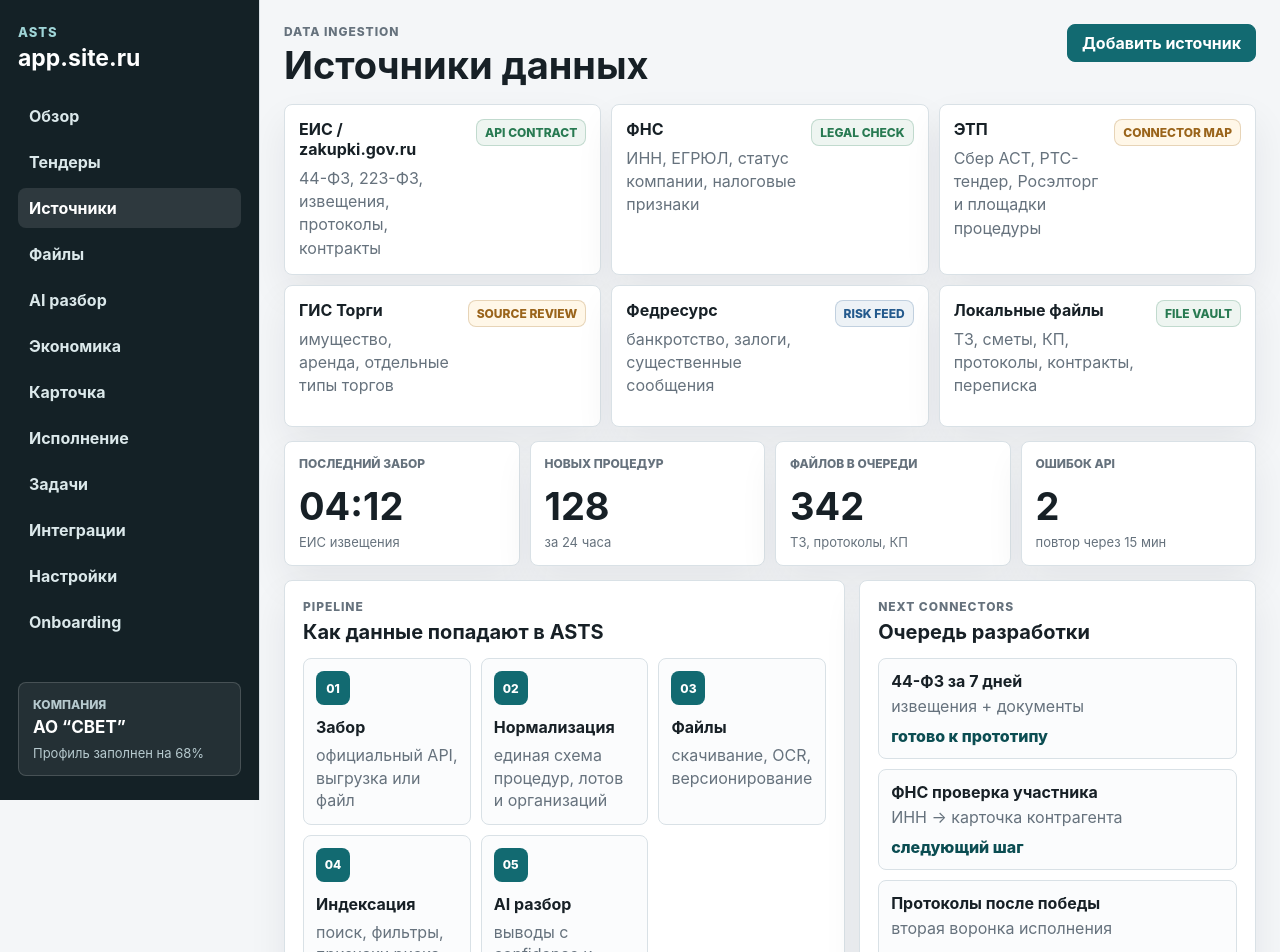
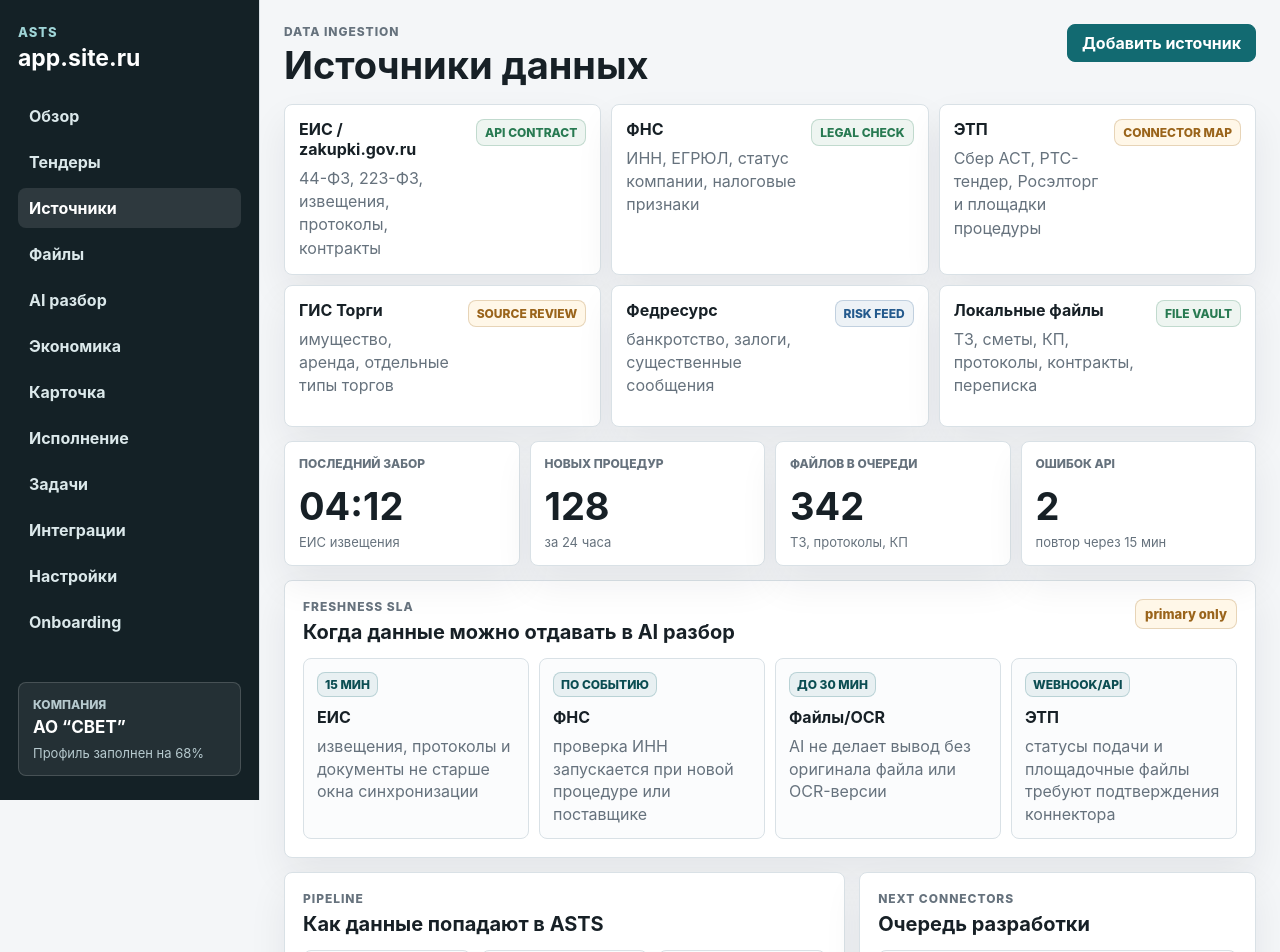
Before and after one commit to info14fourteen-creator/ASTS, a Next.js app in the folder apps/web/: page /sources in a window 1280 px wide. Shown: the top 952 px of the page. Built offline with nearby package versions, Linux system fonts and the light colour scheme.

Commit message:
Add source freshness SLA

```diff
--- a/apps/web/app/globals.css
+++ b/apps/web/app/globals.css
@@ -1103,6 +1103,53 @@ dd {
   line-height: 1.35;
 }
 
+.freshness-panel {
+  margin-top: 14px;
+}
+
+.freshness-grid {
+  display: grid;
+  grid-template-columns: repeat(4, minmax(0, 1fr));
+  gap: 10px;
+}
+
+.freshness-card {
+  min-height: 130px;
+  border: 1px solid var(--line);
+  border-radius: 8px;
+  padding: 13px;
+  background: #fbfcfd;
+}
+
+.freshness-card span,
+.freshness-card strong,
+.freshness-card p {
+  display: block;
+}
+
+.freshness-card span {
+  width: fit-content;
+  border: 1px solid rgba(18, 106, 113, 0.22);
+  border-radius: 8px;
+  padding: 4px 7px;
+  background: rgba(18, 106, 113, 0.08);
+  color: var(--accent-dark);
+  font-size: 12px;
+  font-weight: 850;
+  text-transform: uppercase;
+}
+
+.freshness-card strong {
+  margin-top: 10px;
+  line-height: 1.25;
+}
+
+.freshness-card p {
+  margin: 8px 0 0;
+  color: var(--muted);
+  line-height: 1.4;
+}
+
 .pipeline {
   display: grid;
   grid-template-columns: repeat(auto-fit, minmax(150px, 1fr));
@@ -2329,6 +2376,10 @@ dd {
     grid-template-columns: repeat(2, minmax(0, 1fr));
   }
 
+  .freshness-grid {
+    grid-template-columns: repeat(2, minmax(0, 1fr));
+  }
+
   .source-grid {
     grid-template-columns: repeat(2, minmax(0, 1fr));
   }
@@ -2455,6 +2506,10 @@ dd {
     grid-template-columns: 1fr;
   }
 
+  .freshness-grid {
+    grid-template-columns: 1fr;
+  }
+
   .endpoint-head {
     display: none;
   }
--- a/apps/web/app/sources/page.tsx
+++ b/apps/web/app/sources/page.tsx
@@ -28,6 +28,13 @@ const runStats = [
   ["Новых процедур", "128", "за 24 часа"],
   ["Файлов в очереди", "342", "ТЗ, протоколы, КП"],
   ["Ошибок API", "2", "повтор через 15 мин"],
+];
+
+const freshnessRules = [
+  ["ЕИС", "15 мин", "извещения, протоколы и документы не старше окна синхронизации"],
+  ["ФНС", "по событию", "проверка ИНН запускается при новой процедуре или поставщике"],
+  ["Файлы/OCR", "до 30 мин", "AI не делает вывод без оригинала файла или OCR-версии"],
+  ["ЭТП", "webhook/API", "статусы подачи и площадочные файлы требуют подтверждения коннектора"],
 ];
 
 const endpoints = [
@@ -79,6 +86,25 @@ export default function SourcesPage() {
               <small>{text}</small>
             </article>
           ))}
+        </section>
+
+        <section className="panel freshness-panel">
+          <div className="panel-head compact">
+            <div>
+              <p className="eyebrow">Freshness SLA</p>
+              <h2>Когда данные можно отдавать в AI разбор</h2>
+            </div>
+            <span className="status-pill">primary only</span>
+          </div>
+          <div className="freshness-grid">
+            {freshnessRules.map(([title, cadence, text]) => (
+              <article className="freshness-card" key={title}>
+                <span>{cadence}</span>
+                <strong>{title}</strong>
+                <p>{text}</p>
+              </article>
+            ))}
+          </div>
         </section>
 
         <section className="layout-grid bottom-grid">
```
